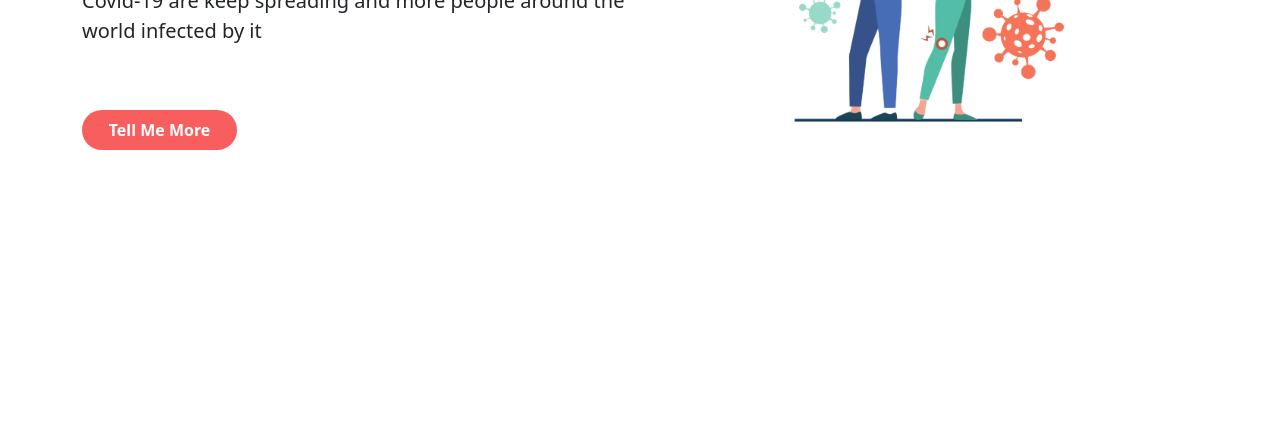
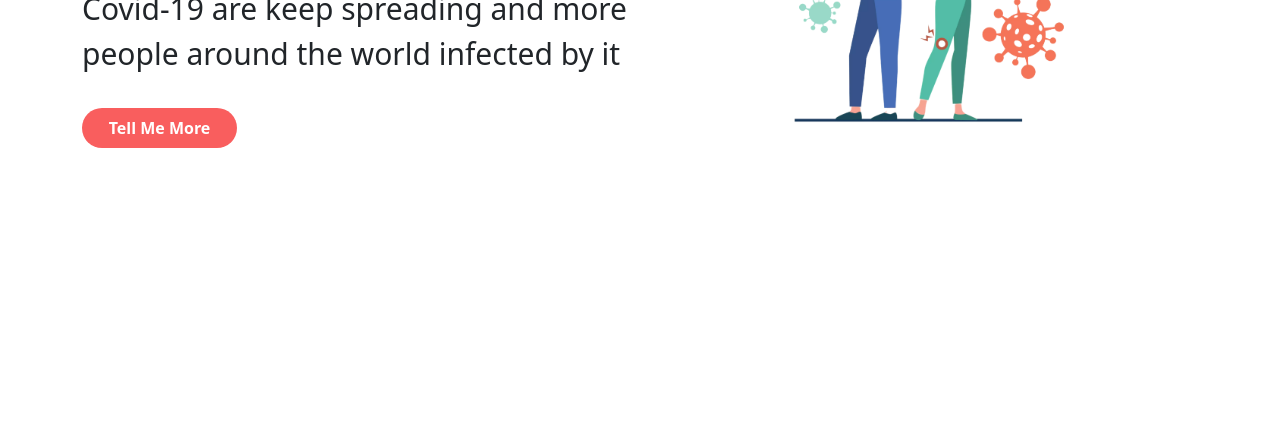
Before and after one commit to prasetyoedi/ECC, a plain HTML site: page index.html in a window 1280 px wide. Shown: the part 369-800 px from the top of the page. Drawn offline with nearby package versions, Linux system fonts and the light colour scheme.

Commit message:
update index.html

```diff
--- a/index.html
+++ b/index.html
@@ -16,17 +16,6 @@
     <link rel="stylesheet" href="https://cdn.jsdelivr.net/npm/@mdi/font@6.5.95/css/materialdesignicons.min.css">
 </head>
 <body>
-    <!-- <nav class="navbar navbar-light bg-light">
-        <div class="container-fluid">
-          <a class="navbar-brand"></a>
-          <img src="assets/image/header.webp" alt="" srcset="" class="hader">
-          <form class="d-flex">
-
-          </form>
-        </div> -->
-      </nav>
-
-
       <div class="container">
         <header class="blog-header py-3">
           <div class="row flex-nowrap justify-content-between align-items-center">
@@ -35,7 +24,7 @@
             </div>
 
             <div class="col-4 d-flex justify-content-end align-items-center">
-              <button type="button" class="btn btn-outline-danger">
+              <button type="button" class="btn btn-outline-danger kotak">
                 <i class="fa fa-phone"></i>
                 Emergency Call
             </button>
@@ -45,20 +34,14 @@
       </div>
 
       <main class="container">
-        <!-- <div class="col-md-6 px-0">
-          <p class="fw-bolder judul">Covid-19 Alert</p>
-          <h1 class="">Make the world healthy again</h1>
-          <p class="">Covid-19 are keep spreading and more people around the world infected by it</p>
-        </div> -->
-
         <div class="row hero mt-5">
           <div class="col-md-6">
             <p class="fw-bolder judul">Covid-19 Alert</p>
             <h1 class="hero-heading">Make the world healthy again
             </h1>
-            <p class="lead">Covid-19 are keep spreading and more people around the world infected by it</p>
+            <p>Covid-19 are keep spreading and more people around the world infected by it</p>
 
-            <button class="mt-5 explore-btn" type="button">Tell Me More</button>
+            <button class="mt-3 explore-btn" type="button">Tell Me More</button>
           </div>
 
           <div class="col-md-6">
```
